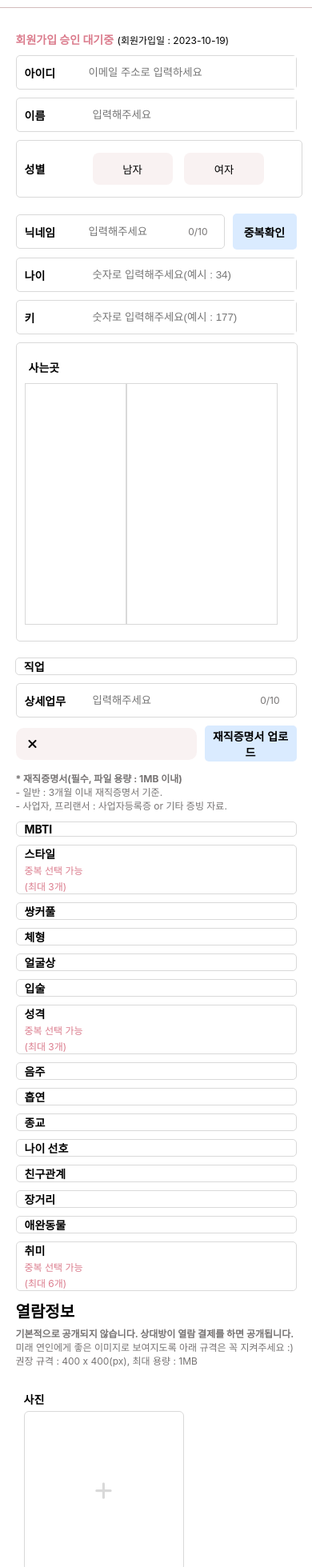
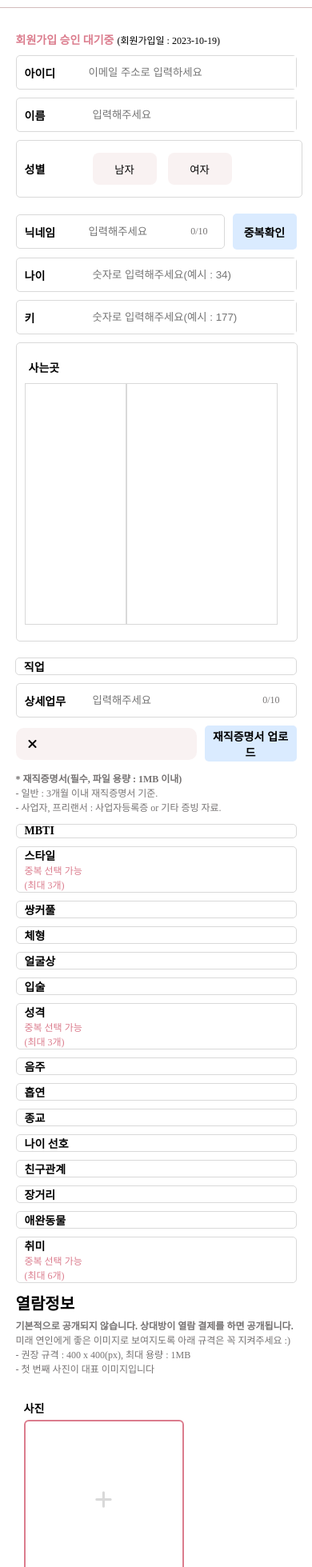
Before and after one commit to coumeet/coumeet_test, a website with bundled scripts: page frontend/myprofile/profile_management.html in a window 390 px wide. Shown: the part 41-2000 px from the top of the page at 80% size. Built offline with nearby package versions, Linux system fonts and the light colour scheme; no server answers; a web font is replaced by a local one.

Commit message:
모바일 최적화 진행
        - [x] Font 변경하기
        - [x] Font 크기
        - [x] 모바일 카테고리 필터 내 버튼 크기 조정
        - [x] 매칭리스트 회원 별 크기
        - [x] 회원 가입 시 버튼 크기

```diff
--- a/frontend/agreement_style.css
+++ b/frontend/agreement_style.css
@@ -22,7 +22,6 @@
 body {
     margin : 0;
     padding: 0;
-    font-family: Inter;
     /* height: 100vh; */
 }
 
--- a/frontend/aimatching_style.css
+++ b/frontend/aimatching_style.css
@@ -22,7 +22,6 @@
 body {
     margin : 0;
     padding: 0;
-    font-family: Inter;
     /* height: 100vh; */
 }
 
--- a/frontend/dashboard_style.css
+++ b/frontend/dashboard_style.css
@@ -22,7 +22,6 @@
 body {
     margin : 0;
     padding: 0;
-    font-family: Inter;
     height: 100vh;
 }
 
@@ -520,7 +519,7 @@ body {
     }
 
     .btns_container {
-        width: 95%;
+        width: 90%;
         display: flex;
         flex-direction: row;
         justify-content: center;
@@ -595,4 +594,13 @@ body {
         width: 70%;
         padding: 20px;
     }
+
+    .btns_container button {
+        min-width: 70px;
+        font-size: 15px;
+    }
+
+    .user_container {
+        padding: 10px;
+    }
 }
--- a/frontend/faq_style.css
+++ b/frontend/faq_style.css
@@ -22,7 +22,6 @@
 body {
     margin : 0;
     padding: 0;
-    font-family: Inter;
     /* height: 100vh; */
 }
 
--- a/frontend/find_logininfo_style.css
+++ b/frontend/find_logininfo_style.css
@@ -22,7 +22,6 @@
 body {
     margin : 0;
     padding: 0;
-    font-family: Inter;
     /* height: 100vh; */
 }
 
@@ -190,7 +189,7 @@ body {
 @media screen and (max-width: 767px) {
 
     .findInfo_container {
-        min-width: 350px;
+        min-width: 320px;
     }
 
 }
--- a/frontend/footer_style.css
+++ b/frontend/footer_style.css
@@ -22,7 +22,6 @@
 body {
     margin : 0;
     padding: 0;
-    font-family: Inter;
     width: 100%;
 }
 
@@ -71,3 +70,14 @@ body {
     color: var(--point-color) !important;;
     margin-top: 5px;
 }
+
+/* 모바일 */
+@media screen and (max-width: 767px) {
+    .aLink_container a {
+        font-size: var(--font-tooSmallSize);
+    }
+
+    .text_container span {
+        font-size: var(--font-tooSmallSize);
+    }
+}
--- a/frontend/login_style.css
+++ b/frontend/login_style.css
@@ -7,7 +7,6 @@
 }
 
 body {
-    font-family: Inter;
     margin: 0;
     padding: 0;
 }
@@ -190,7 +189,7 @@ body {
 @media screen and (max-width: 767px) {
 
     .login_container{
-        width: 330px;
+        width: 300px;
         height: 430px;
     }
 
--- a/frontend/matchinglist_style.css
+++ b/frontend/matchinglist_style.css
@@ -22,7 +22,6 @@
 body {
     margin : 0;
     padding: 0;
-    font-family: Inter;
     /* height: 100vh; */
 }
 
@@ -553,7 +552,7 @@ body {
 }
 
 .mobilecategoryBtn {
-    width: 90px;
+    width: 80px;
     height: 40px;
     margin: 5px;
 
@@ -662,13 +661,13 @@ body {
     }
 
     .profileImg_container {
-        width: 150px;
-        height: 150px;
+        width: 120px;
+        height: 120px;
     }
 
     .profileImg_container img {
-        width: 150px;
-        height: 150px;
+        width: 120px;
+        height: 120px;
     }
 
     .profileHobbyInfo_container {
@@ -676,7 +675,7 @@ body {
     }
 
     .matchingPerson_container {
-        width: 150px;
+        width: 120px;
     }
 
 
@@ -693,4 +692,13 @@ body {
     .downCategory_container button {
         justify-content: center;
     }
+
+    .regionInfo {
+        font-size: var(--font-theSmallestSize);
+    }
+
+    .profileInfo_container p {
+        font-size: var(--font-theSmallestSize);
+    }
+
 }
--- a/frontend/myprofile/profile_management.html
+++ b/frontend/myprofile/profile_management.html
@@ -289,7 +289,7 @@
                 <!-- 열람정보 -->
                 <div class="readingInfoMsg_container">
                   <p class="readingInfoMsgTitle">열람정보</p>
-                  <p class="readingInfoMsgSub"><b>기본적으로 공개되지 않습니다. 상대방이 열람 결제를 하면 공개됩니다.</b><br>미래 연인에게 좋은 이미지로 보여지도록 아래 규격은 꼭 지켜주세요 :) <br> 권장 규격 : 400 x 400(px), 최대 용량 : 1MB</p>
+                  <p class="readingInfoMsgSub"><b>기본적으로 공개되지 않습니다. 상대방이 열람 결제를 하면 공개됩니다.</b><br>미래 연인에게 좋은 이미지로 보여지도록 아래 규격은 꼭 지켜주세요 :) <br>- 권장 규격 : 400 x 400(px), 최대 용량 : 1MB <br>- 첫 번째 사진이 대표 이미지입니다</p>
                 </div>
                 <div class="picture_container">
                   <div class="title">사진</div>
--- a/frontend/myprofile/profile_management_script.js
+++ b/frontend/myprofile/profile_management_script.js
@@ -1,6 +1,5 @@
 "use strict";
 
-// let hostURL = 'http://localhost:3000/';
 
 const pointColor = "#DB7C8D";
 const frequencyColor = "#D9D9D9";
@@ -1673,7 +1672,7 @@ requestSignupData().then(()=> {
             console.log('모든 사진 업로드가 완료되지 않았습니다.');
 
             pictureErrorMsg.style.display = "block";
-            pictureErrorMsg.innerHTML = "필수 입력 사항입니다.";
+            pictureErrorMsg.innerHTML = "사진은 3장 모두 업로드가 되어야 합니다";
             pictureErrorMsg.style.color = 'red';
 
             checkVariables.pictureCheck = 'no';
--- a/frontend/myprofile/profile_management_style.css
+++ b/frontend/myprofile/profile_management_style.css
@@ -476,7 +476,7 @@ body {
 }
 
 #genderBtn {
-    width: 100px;
+    width: 120px;
 }
 
 #genderInput_container .btns_title {
@@ -485,7 +485,7 @@ body {
 
 .btns_btn {
     width: 20%;
-    min-width: 100px;
+    min-width: 80px;
     height: 40px;
     margin: 5px;
 
@@ -550,6 +550,8 @@ body {
 
 .picturesBtn_container {
     margin-right: 20px;
+    display: flex;
+    flex-direction: column;
 }
 
 .pictureBtn {
@@ -828,6 +830,10 @@ body {
     flex-wrap: wrap;
 }
 
+#pictureBtn_1 {
+    border : 2px solid var(--point-color);
+}
+
 
 /* 테블릿 */
 @media screen and (max-width: 1023px) {
@@ -890,7 +896,7 @@ body {
     }
 
     #hobbyBtn {
-        min-width: 65px;
+        min-width: 80px;
     }
 
     #regionInput_container {
@@ -988,4 +994,8 @@ body {
         margin-top: 80px;
     }
 
+    #genderBtn {
+        width: 80px;
+    }
+
 }
--- a/frontend/navbar_script.js
+++ b/frontend/navbar_script.js
@@ -1,7 +1,7 @@
 "use strict"
 
-// const hostURL = 'http://localhost:3000/';
-const hostURL = 'http://coumeet.net/';
+const hostURL = 'http://localhost:3000/';
+// const hostURL = 'http://coumeet.net/';
 
 
 const pointcolor = '#DB7C8D';
--- a/frontend/navbar_style.css
+++ b/frontend/navbar_style.css
@@ -18,8 +18,13 @@
     --font-theSmallestSize : 10px;
 }
 
+@font-face {
+    font-family: 'Spoqa Han Sans Regular';
+    src: url(fonts/Spoqa-Han-Sans-Regular.woff)format('woff');
+}
+
 body {
-    font-family: Inter;
+    font-family: 'Spoqa Han Sans Regular';
 }
 
 /* 로고 사이즈 정하기 */
--- a/frontend/signup_script.js
+++ b/frontend/signup_script.js
@@ -1532,7 +1532,7 @@ requestSignupData().then(()=> {
             console.log('사진 업로드가 완료되지 않았습니다.');
 
             pictureErrorMsg.style.display = "block";
-            pictureErrorMsg.innerHTML = "필수 입력 사항입니다.";
+            pictureErrorMsg.innerHTML = "사진은 3장 모두 업로드가 되어야 합니다";
             pictureErrorMsg.style.color = 'red';
 
             checkVariables.pictureCheck = 'no';
--- a/frontend/signup_style.css
+++ b/frontend/signup_style.css
@@ -447,7 +447,7 @@ body {
 }
 
 #genderBtn {
-    width: 100px;
+    width: 120px;
 }
 
 #genderInput_container .btns_title {
@@ -457,7 +457,7 @@ body {
 
 .btns_btn {
     width: 20%;
-    min-width: 100px;
+    min-width: 80px;
     height: 40px;
     margin: 5px;
 
@@ -870,6 +870,10 @@ body {
     width: 23%;
 }
 
+#pictureBtn_1 {
+    border : 2px solid var(--point-color);
+}
+
 
 /* 테블릿 */
 @media screen and (max-width: 1023px) {
@@ -932,7 +936,7 @@ body {
     }
 
     #hobbyBtn {
-        min-width: 65px;
+        min-width: 80px;
     }
 
     #regionInput_container {
@@ -1032,4 +1036,8 @@ body {
         max-width: 550px;
     }
 
+    #genderBtn {
+        width: 80px;
+    }
+
 }
```
Also changed, not shown: frontend/find_logininfo.html (+1 -0 lines), frontend/persondetail_style.css (+22 -0 lines), frontend/signup.html (+1 -1 lines).
